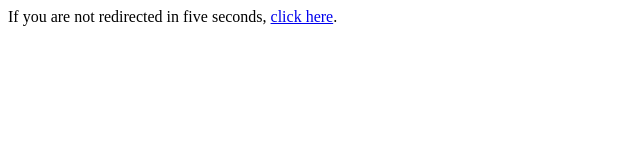
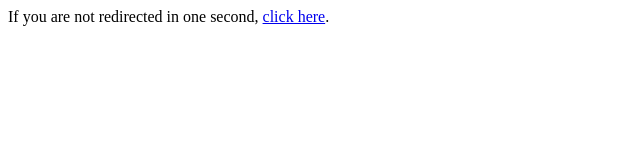
Before and after one commit to saewoonam/sc-current-source-hw, a plain HTML site: page index.html in a window 1280 px wide. Shown: the full height of the page, 0-640 px from the left. Drawn offline with Linux system fonts and the light colour scheme.

Commit message:
Deploying to gh-pages from @ saewoonam/sc-current-source-hw@049e25174383fce190af3b879d9f692b3afc4d0b 🚀

```diff
--- a/index.html
+++ b/index.html
@@ -1,9 +1,9 @@
 
 <html>
 <head>
-  <meta http-equiv="refresh" content="5; URL=https://saewoonam.github.io/reroute-to-viewer/index.html?url=https://raw.githubusercontent.com/saewoonam/sc-current-source-hw/main/js/output.json" />
+  <meta http-equiv="refresh" content="1; URL=https://saewoonam.github.io/reroute-to-viewer/index.html?url=https://raw.githubusercontent.com/saewoonam/sc-current-source-hw/main/js/output.json" />
 </head>
 <body>
-  <p>If you are not redirected in five seconds, <a href="https://www.bitdegree.org/">click here</a>.</p>
+  <p>If you are not redirected in one second, <a href="https://saewoonam.github.io/reroute-to-viewer/index.html?url=https://raw.githubusercontent.com/saewoonam/sc-current-source-hw/main/js/output.json">click here</a>.</p>
 </body>
 </html>
```
